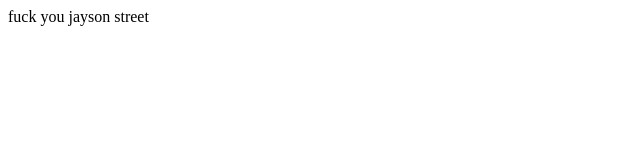
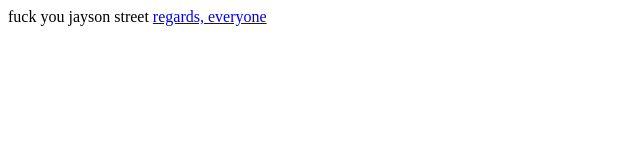
Before and after one commit to jaysonstreet572/fukjaysonstreet, a plain HTML site: page index.html in a window 1280 px wide. Shown: the whole page, without its empty margins (0-640 px from the left). Drawn offline with Linux system fonts and the light colour scheme.

Commit message:
Update index.html

```diff
--- a/index.html
+++ b/index.html
@@ -1 +1,2 @@
 fuck you jayson street
+<a href="http://dcg572.net">regards, everyone</a>
```
